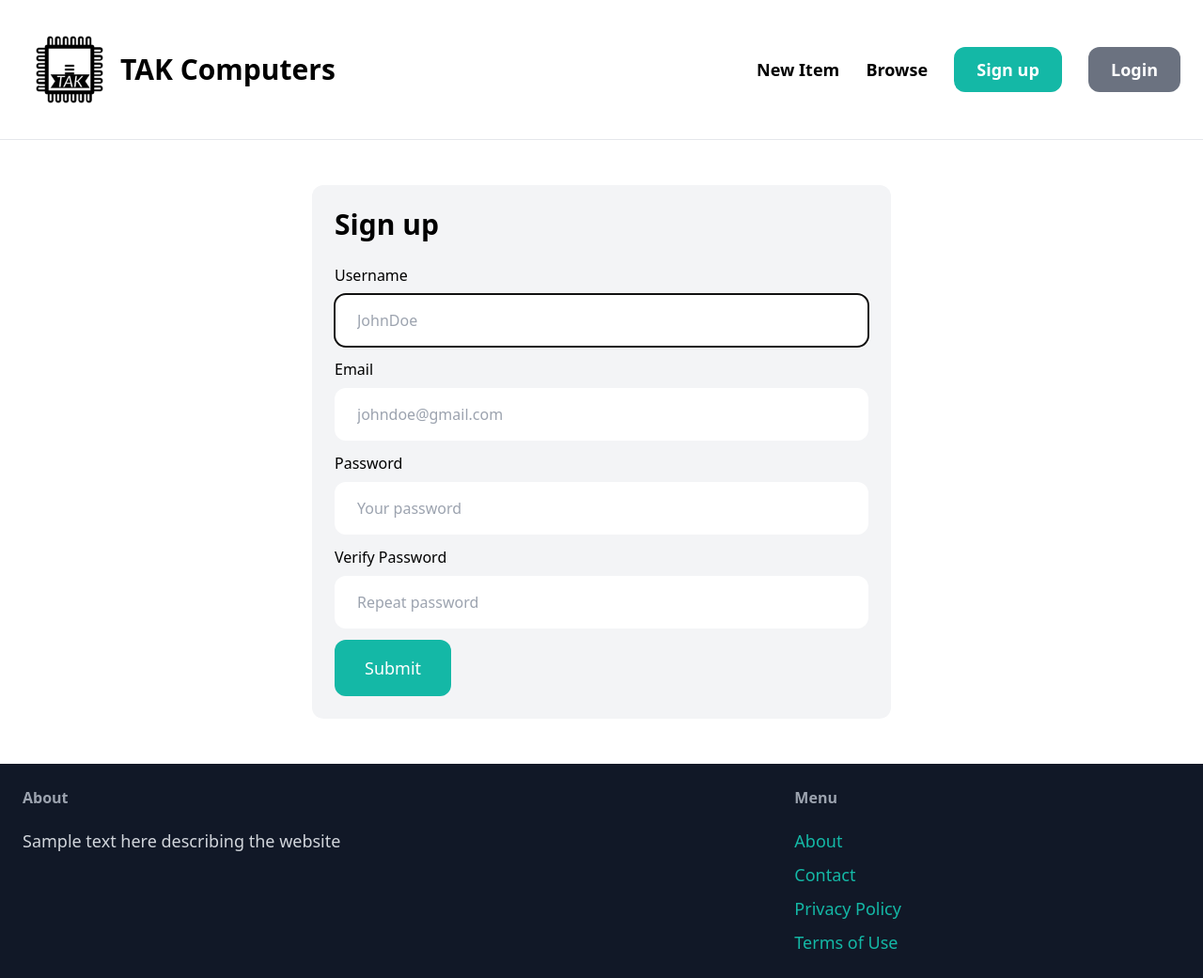
After one commit to aleksandarMilos/TAK-Computers-Website, a Django app: page /signup/ in a window 1280 px wide. The commit adds this page. Shown: the whole page at 94% size. Run offline with Django 4.2, Linux system fonts and the light colour scheme; some libraries are stand-ins or nearby versions.

```diff
--- a/COMP3340-Final-Proj/Django/FinalProj/FinalProj/urls.py
+++ b/COMP3340-Final-Proj/Django/FinalProj/FinalProj/urls.py
@@ -24,8 +24,7 @@ from django.urls import path, include
 from core.views import index, contact
 
 urlpatterns = [
-    path('', index, name='index'), # first view index here
+    path('', include('core.urls')), # this will loop through all of the paths of urls.py first before the paths below
     path('items/', include('item.urls')), # imports that additional `urls.py` file we created in the `.item` folder
-    path('contact/', contact, name='contact'),
     path('admin/', admin.site.urls),
 ] + static(settings.MEDIA_URL, document_root=settings.MEDIA_ROOT)
--- /dev/null
+++ b/COMP3340-Final-Proj/Django/FinalProj/core/forms.py
@@ -0,0 +1,28 @@
+from django import forms
+from django.contrib.auth.forms import UserCreationForm, AuthenticationForm
+from django.contrib.auth.models import User
+
+class SignupForm(UserCreationForm):
+    class Meta:
+        model = User
+        fields = ('username', 'email', 'password1', 'password2')
+
+    username = forms.CharField(widget=forms.TextInput(attrs={
+        'placeholder': 'JohnDoe',
+        'class': 'w-full py-4 px-6 rounded-xl'
+    }))
+
+    email = forms.CharField(widget=forms.EmailInput(attrs={
+        'placeholder': 'johndoe@gmail.com',
+        'class': 'w-full py-4 px-6 rounded-xl'
+    }))
+
+    password1 = forms.CharField(widget=forms.PasswordInput(attrs={
+        'placeholder': 'Your password',
+        'class': 'w-full py-4 px-6 rounded-xl'
+    }))
+
+    password2 = forms.CharField(widget=forms.PasswordInput(attrs={
+        'placeholder': 'Repeat password',
+        'class': 'w-full py-4 px-6 rounded-xl'
+    }))
--- a/COMP3340-Final-Proj/Django/FinalProj/core/templates/core/base.html
+++ b/COMP3340-Final-Proj/Django/FinalProj/core/templates/core/base.html
@@ -17,14 +17,17 @@
 
     <body>
         <nav class="py-6 px-6 flex justify-between items-center border-b border-gray-200">
-            <a href="/" class="text-xl font-semibold">Website Name Here</a>
+            <div class="flex items-center space-x-1">
+                <a href="/"><img src="/media/item_images/TAK-logos_black.png" alt="Logo" class="logo" width="100" height="100"></a>
+                <a href="/" class="text-3xl font-extrabold">TAK Computers</a> <!-- Adjust this font here to make it fancy as the website title, TAK is an acronym for our names :) -->
+            </div>
 
             <!-- This div is for items on the right side of the Top Title of the page space-x-6 adds space between each item in this div -->
             <div class="space-x-6">
                 <a href="#" class="text-lg font-semibold hover:text-gray-500">New Item</a> <!-- see the "hover" changes the color of the item to gray-500 if we hover it -->
                 <a href="#" class="text-lg font-semibold hover:text-gray-500">Browse</a>
 
-                <a href="#" class="px-6 py-3 text-lg font-semibold bg-teal-500 text-white rounded-xl hover:bg-teal-700">Sign up</a>
+                <a href="{% url 'core:signup' %}" class="px-6 py-3 text-lg font-semibold bg-teal-500 text-white rounded-xl hover:bg-teal-700">Sign up</a>
                 <a href="#" class="px-6 py-3 text-lg font-semibold bg-gray-500 text-white rounded-xl hover:bg-gray-700">Login</a>
             </div>
         </nav>
@@ -46,7 +49,7 @@
 
                 <ul class="space-y-2"> <!-- Adjust this list for the different pages we make! -->
                     <li><a href="#" class="text-lg text-teal-500 hover:text-teal-700">About</a></li>
-                    <li><a href="{% url 'contact' %}" class="text-lg text-teal-500 hover:text-teal-700">Contact</a></li> <!-- the % % will bring you to that url we designed -->
+                    <li><a href="{% url 'core:contact' %}" class="text-lg text-teal-500 hover:text-teal-700">Contact</a></li> <!-- the % % will bring you to that url we designed -->
                     <li><a href="#" class="text-lg text-teal-500 hover:text-teal-700">Privacy Policy</a></li>
                     <li><a href="#" class="text-lg text-teal-500 hover:text-teal-700">Terms of Use</a></li>
                 </ul>
--- a/COMP3340-Final-Proj/Django/FinalProj/core/templates/core/index.html
+++ b/COMP3340-Final-Proj/Django/FinalProj/core/templates/core/index.html
@@ -37,7 +37,11 @@
                     <a href="#">
                         <div class="p-6 bg-white rounded-b-xl">
                             <h2 class="text-2xl">{{ category.name }}</h2>
-                            <p class="text-gray-500">{{ category.items.count}} Items available</p>
+                            {% if category.items.count == 1 %}
+                                <p class="text-gray-500">{{ category.items.count}} item available</p>
+                            {% else %}
+                                <p class="text-gray-500">{{ category.items.count}} items available</p>
+                            {% endif %}
                         </div>
                     </a>
                 </div>
--- /dev/null
+++ b/COMP3340-Final-Proj/Django/FinalProj/core/templates/core/signup.html
@@ -0,0 +1,46 @@
+{% extends 'core/base.html' %}
+
+{% block title %}Sign up{% endblock %}
+
+{% block content %}
+<div class="w-1/2 my-6 p-6 mx-auto bg-gray-100 rounded-xl"> <!-- This is the signup space page here (w-1/2 half the page), mx-auto is centered on the screen, p-6 is padding -->
+    <h1 class="mb-6 text-3xl"><strong>Sign up</strong></h1>
+
+    <form method="post" action="."> <!-- The form we want, and action="." simply means same page we're on -->
+        {% csrf_token %} <!-- Security built in with Django -->
+
+        <div class="mb-3">
+            <label class="inline-block mb-2">Username</label><br>
+            {{ form.username }}
+        </div>
+
+        <div class="mb-3">
+            <label class="inline-block mb-2">Email</label><br>
+            {{ form.email }}
+        </div>
+
+        <div class="mb-3">
+            <label class="inline-block mb-2">Password</label><br>
+            {{ form.password1 }}
+        </div>
+
+        <div class="mb-3">
+            <label class="inline-block mb-2">Verify Password</label><br>
+            {{ form.password2 }}
+        </div>
+
+        {% if form.errors or form.non_field_errors %}
+            <div class="mb-3 p-6 bg-red-100 rounded-xl">
+                {% for field in form %}
+                    {{ field.errors }}
+                {% endfor %}
+
+                {{ form.non_field_errors }}
+            </div>
+        {% endif %}
+
+        <button class="py-4 px-8 text-lg bg-teal-500 hover:bg-teal-700 rounded-xl text-white">Submit</button>
+
+    </form>
+</div>
+{% endblock %}
--- /dev/null
+++ b/COMP3340-Final-Proj/Django/FinalProj/core/urls.py
@@ -0,0 +1,11 @@
+from django.urls import path
+
+from . import views
+
+app_name = 'core'
+
+urlpatterns = [
+    path('', views.index, name='index'),
+    path('contact/', views.contact, name='contact'),
+    path('signup/', views.signup, name='signup'),
+]
--- a/COMP3340-Final-Proj/Django/FinalProj/core/views.py
+++ b/COMP3340-Final-Proj/Django/FinalProj/core/views.py
@@ -1,6 +1,8 @@
-from django.shortcuts import render
+from django.shortcuts import render, redirect
 
 from item.models import Category, Item
+
+from .forms import SignupForm #this is from the forms.py SignupForm we created
 
 # Creating our first view
 def index(request):
@@ -13,3 +15,18 @@ def index(request):
 
 def contact(request):
     return render(request, 'core/contact.html')
+
+def signup(request):
+    if request.method == 'POST': #we know then that the form has been submitted
+        form = SignupForm(request.POST) #gets all the information from the form
+
+        if form.is_valid():
+            form.save() #saves user into database
+
+            return redirect('/login/')
+
+    else:
+        form = SignupForm()
+    return render(request, 'core/signup.html',{
+        'form': form
+    })
```
Also changed, not shown: COMP3340-Final-Proj/Django/FinalProj/media/item_images/TAK-logos_black.png (added), FinalProjectImages/AMD Ryzen 5 7600X.jpg (renamed from Final Project Images/AMD Ryzen 5 7600X.jpg), FinalProjectImages/ASRock X670E.png (renamed from Final Project Images/ASRock X670E.png), FinalProjectImages/CPU Ryzen 5 5600.jpg (renamed from Final Project Images/CPU Ryzen 5 5600.jpg), FinalProjectImages/G.Skill RipJaws V.jpg (renamed from Final Project Images/G.Skill RipJaws V.jpg), FinalProjectImages/TAK-logos.jpeg (added), FinalProjectImages/TAK-logos_black.png (added), FinalProjectImages/TAK-logos_transparent.png (added), FinalProjectImages/TAK-logos_white.png (added).
